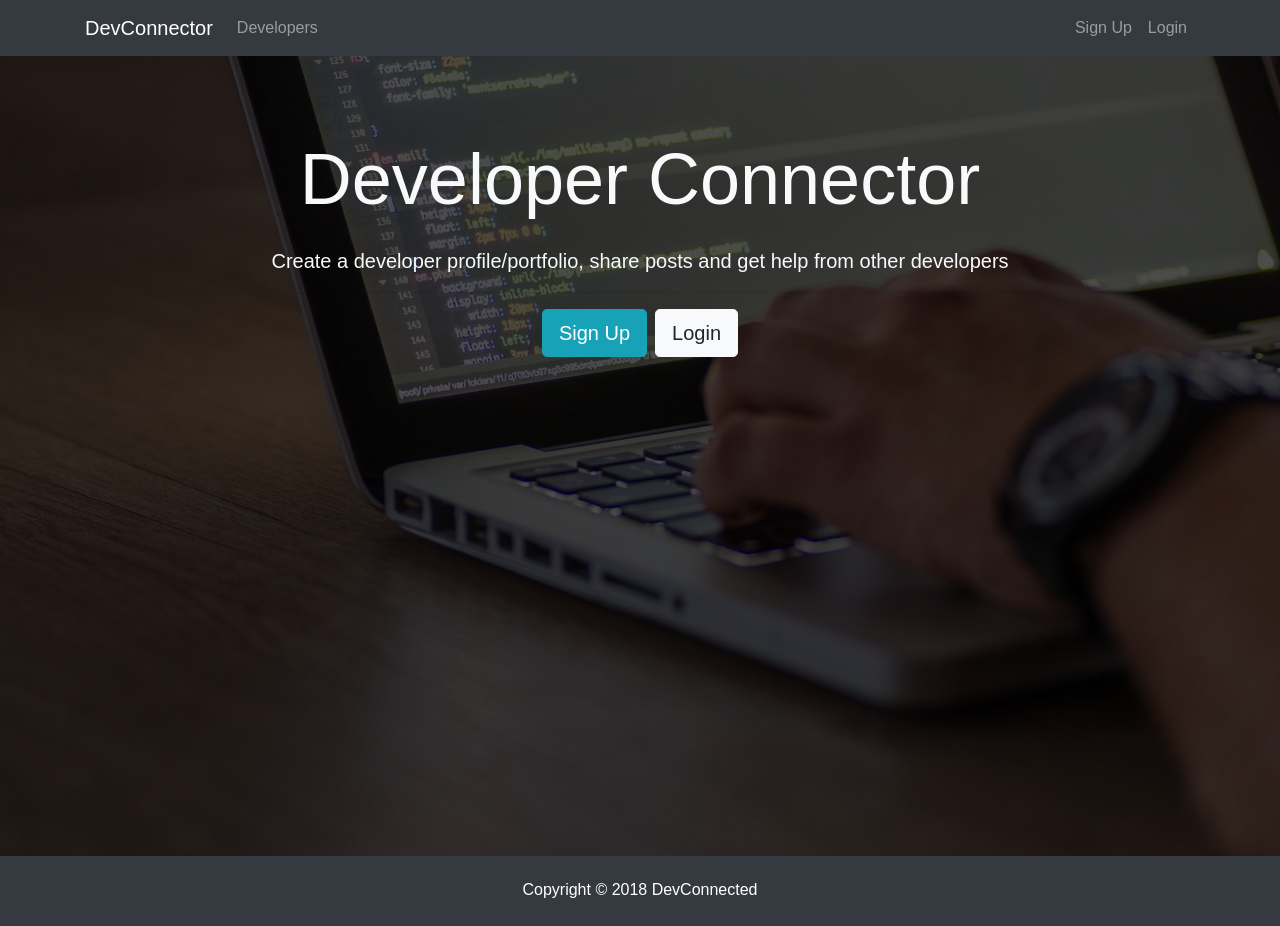
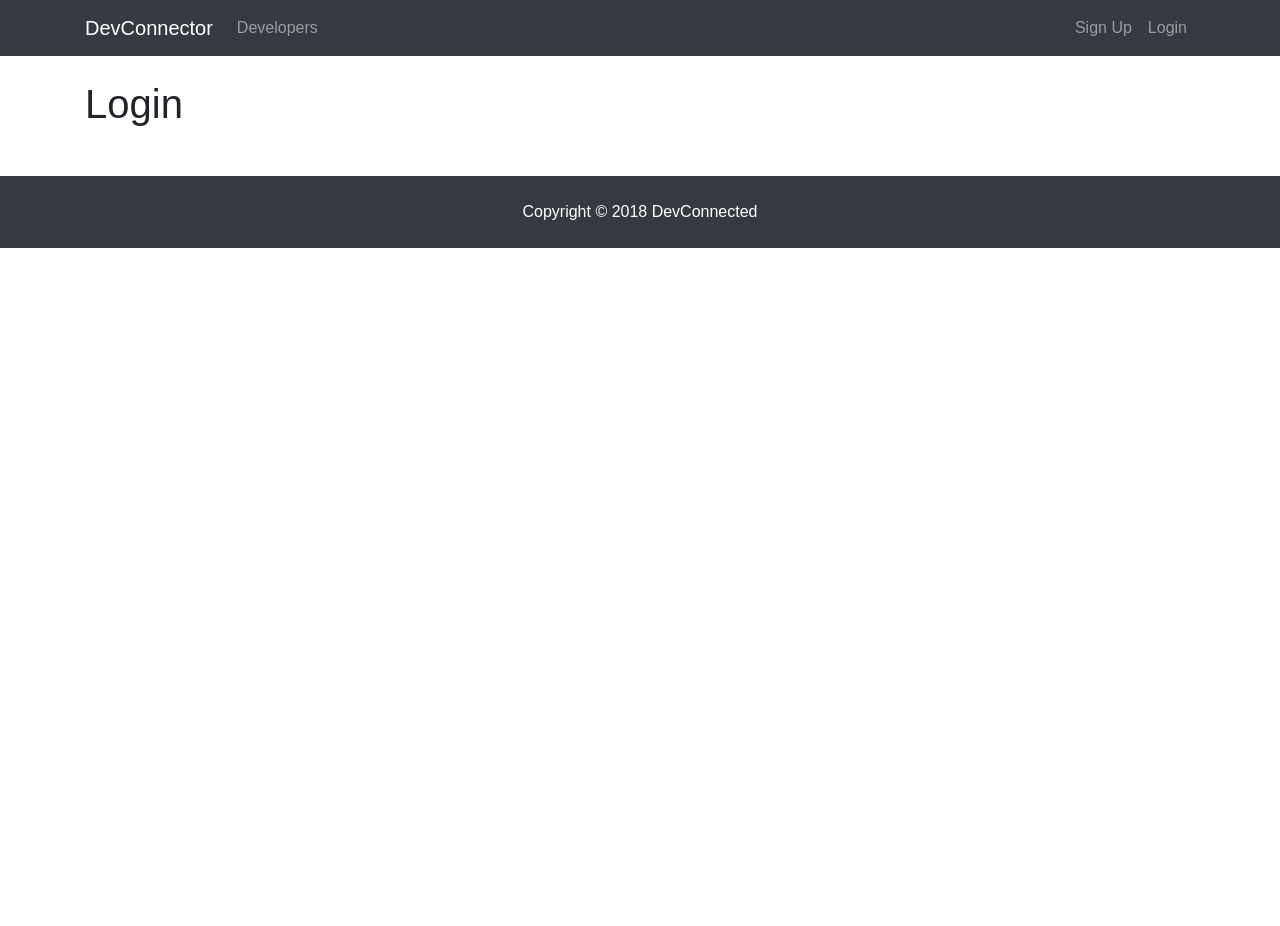
Before and after one commit to BigNatty35/DevConnected, a React (Create React App) app in the folder client/: page /login in a window 1280 px wide. After the commit the page ends 800 px from the top, so only its background shows below. Built offline with nearby package versions, Linux system fonts and the light colour scheme.

Commit message:
created links for the signup and login

```diff
--- a/client/package.json
+++ b/client/package.json
@@ -5,6 +5,7 @@
   "dependencies": {
     "react": "^16.5.2",
     "react-dom": "^16.5.2",
+    "react-router-dom": "^4.3.1",
     "react-scripts": "1.1.5"
   },
   "scripts": {
--- a/client/src/App.js
+++ b/client/src/App.js
@@ -1,17 +1,27 @@
 import React, { Component } from 'react';
+import {BrowserRouter as Router, Route} from 'react-router-dom';
+
 import Navbar from './components/layout/Navbar';
 import Footer from './components/layout/Footer';
 import Landing from './components/layout/Landing';
+import Login from './components/auth/Login';
+import Register from './components/auth/Register';
 import './App.css';
 
 class App extends Component {
   render() {
     return (
-      <div className="App">
-      <Navbar />
-      <Landing />
-      <Footer />
-      </div>
+      <Router>
+        <div className="App">
+          <Navbar />
+          <Route exact path="/" component={Landing} />
+          <div className="container">
+            <Route exact path="/register" component={Register} />
+            <Route exact path="/login" component={Login} />
+          </div>
+          <Footer />
+        </div>
+      </Router >
     );
   }
 }
--- /dev/null
+++ b/client/src/components/auth/Login.js
@@ -0,0 +1,13 @@
+import React, { Component } from "react";
+
+class Login extends Component {
+  render() {
+    return (
+      <div>
+        <h1>Login</h1>
+      </div>
+    );
+  }
+}
+
+export default Login;
--- /dev/null
+++ b/client/src/components/auth/Register.js
@@ -0,0 +1,13 @@
+import React, { Component } from 'react';
+
+class Register extends Component {
+  render() {
+    return (
+      <div>
+        <h1>Register</h1>
+      </div>
+    );
+  }
+}
+
+export default Register;
--- a/client/src/components/layout/Navbar.js
+++ b/client/src/components/layout/Navbar.js
@@ -1,4 +1,5 @@
 import React, { Component } from 'react';
+import {Link} from 'react-router-dom';
 
 class Navbar extends Component {
   render() {
@@ -15,16 +16,16 @@
               <ul className="navbar-nav mr-auto">
                 <li className="nav-item">
                   <a className="nav-link" href="profiles.html"> Developers
-            </a>
+                  </a>
                 </li>
               </ul>
 
               <ul className="navbar-nav ml-auto">
                 <li className="nav-item">
-                  <a className="nav-link" href="register.html">Sign Up</a>
+                  <Link className="nav-link" to="/register">Sign Up</Link>
                 </li>
                 <li className="nav-item">
-                  <a className="nav-link" href="login.html">Login</a>
+                  <Link className="nav-link" to="/login">Login</Link>
                 </li>
               </ul>
             </div>
```
